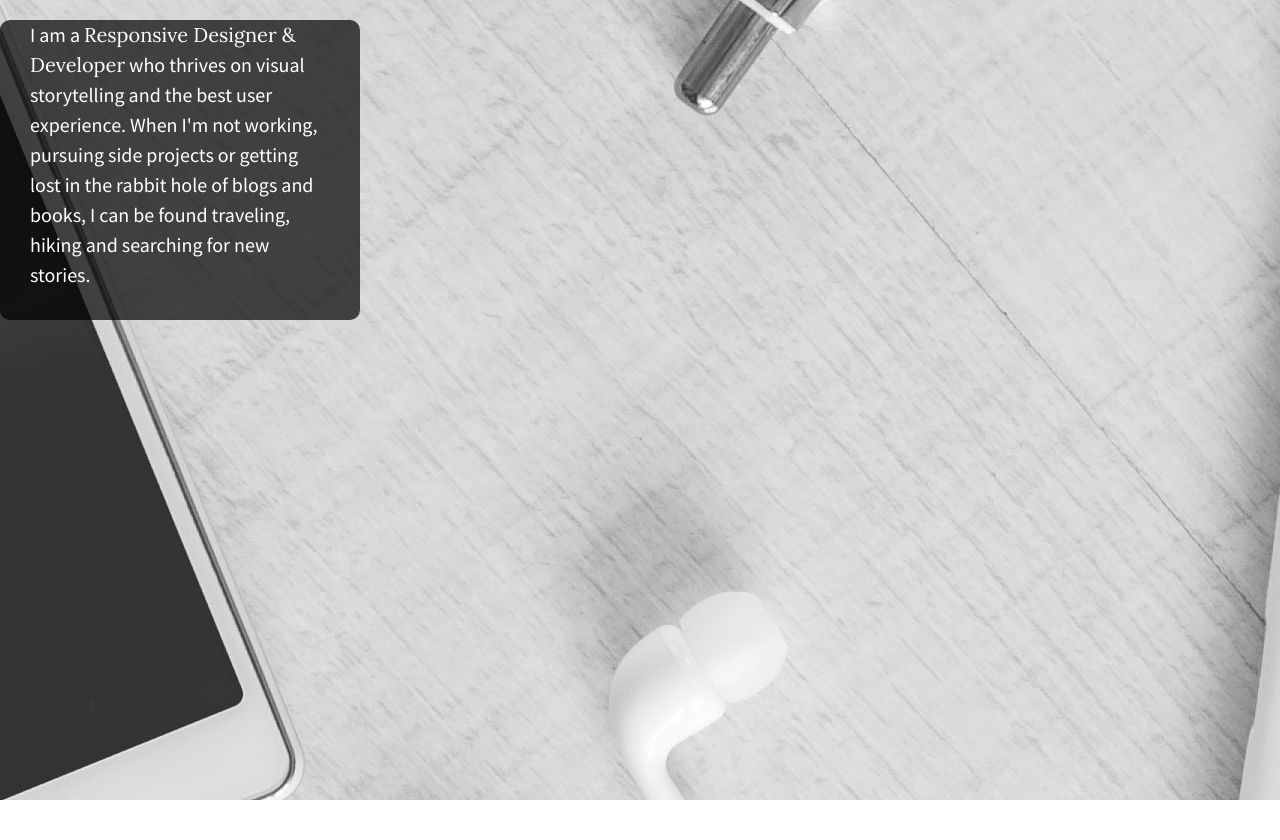
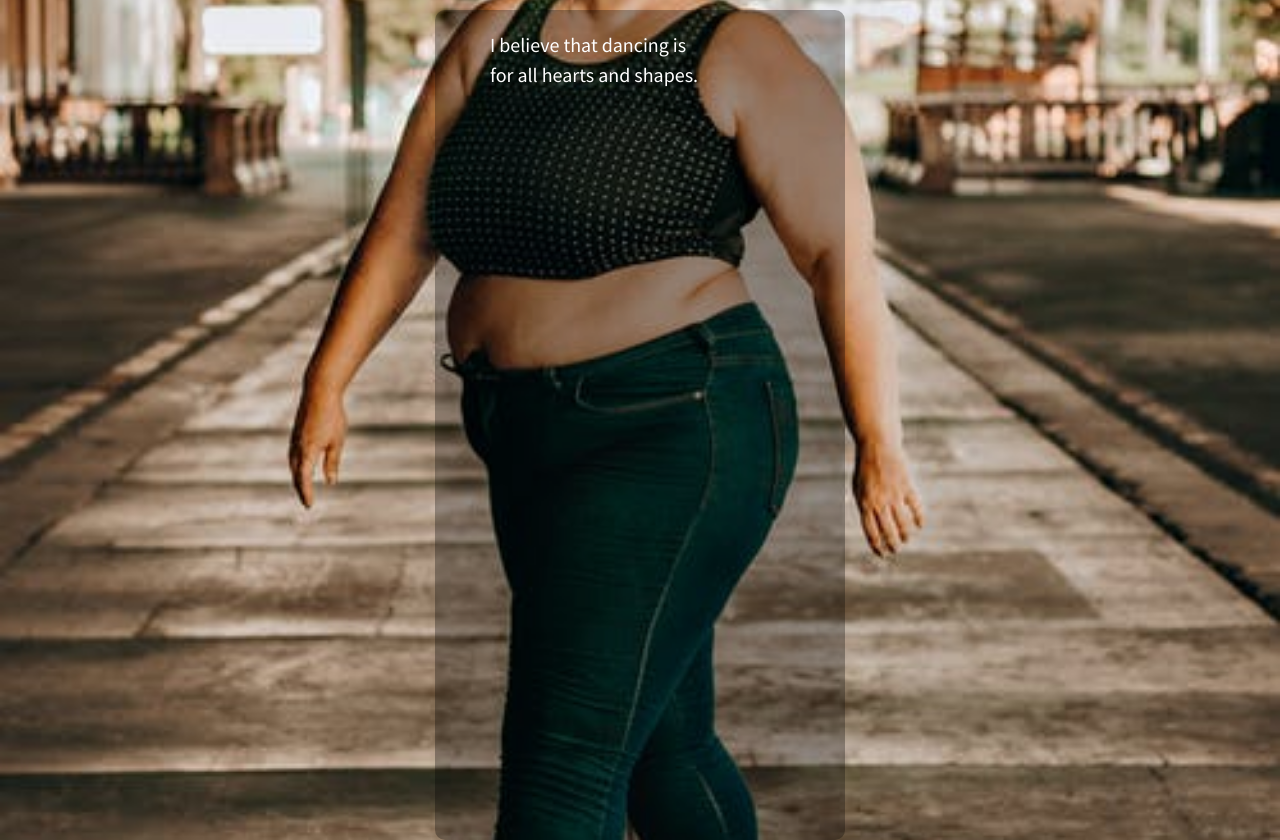
Before and after one commit to Maunielle/206-flexbox-customize-starter, a plain HTML site: page index.html in a window 1280 px wide. Before the commit the page ends 800 px from the top, so only its background shows below. Drawn offline with nearby package versions, Linux system fonts and the light colour scheme.

Commit message:
changed to flex and content html

```diff
--- a/css/main.css
+++ b/css/main.css
@@ -97,16 +97,22 @@ textarea {
 
 /*Large Background Image*/
 html {
-  background: url(../img/bkgd2.jpg) no-repeat center center fixed;
+  background: url(../img/ballet-dancer.jpeg) no-repeat center;
+  background-size: cover;
+  height: 100%;
    /* set height to 100% - these are important for allowing content to vertically align */
 }
 
 body {
+  height: 100%;
   /* set height to 100% - these are important for allowing content to vertically align */
 }
 
 .wrapper {
   /* set the display to flex and use the justify-content & align-items properties to center all child elements on the page */
+  display: flex;
+  justify-content: center;
+  align-items: flex-start;
   margin: 0;
   height: 100%;
   width: 100%;
@@ -114,17 +120,20 @@ body {
 
 #content {
   /* set the display to flex and use the justify-content & align-items properties to center the text within the div*/
-  background: #222;
-  background:rgba(0,0,0,0.7);
-  color: #fff;
+  justify-content: space-around;
+  align-items: center;
+  background: #fff;
+  background:rgba(0,0,0,0.3);
+  color: #FFF;
   font-family: 'Source Sans Pro', sans-serif;
   font-weight: 300;
   font-size: 1.25em;
   line-height: 1.5em;
   border-radius: 10px;
-  padding: 0px 30px;
+  padding: 0 55px  30px;
+  margin: 10px 0 0 0;
   width: 300px;
-  height: 300px;
+  height: 100%;
 }
 
 #content p span {
@@ -237,8 +246,7 @@ body {
     *:before,
     *:after {
         background: transparent !important;
-        color: #000 !important; /* Black prints faster:
-                                   http://www.sanbeiji.com/archives/953 */
+        color: #000 !important; /* Black prints faster: http://www.sanbeiji.com/archives/953 */
         box-shadow: none !important;
         text-shadow: none !important;
     }
--- a/index.html
+++ b/index.html
@@ -25,7 +25,7 @@
 
         <section class="wrapper">
             <div id="content">
-                <p>I am a <span>Responsive Designer & Developer</span> who thrives on visual storytelling and the best user experience. When I'm not working, pursuing side projects or getting lost in the rabbit hole of blogs and books, I can be found traveling, hiking and searching for new stories.</p>
+                <p>I believe that dancing is <br>for all hearts and shapes. </p>
             </div>
         </section>
 
```
